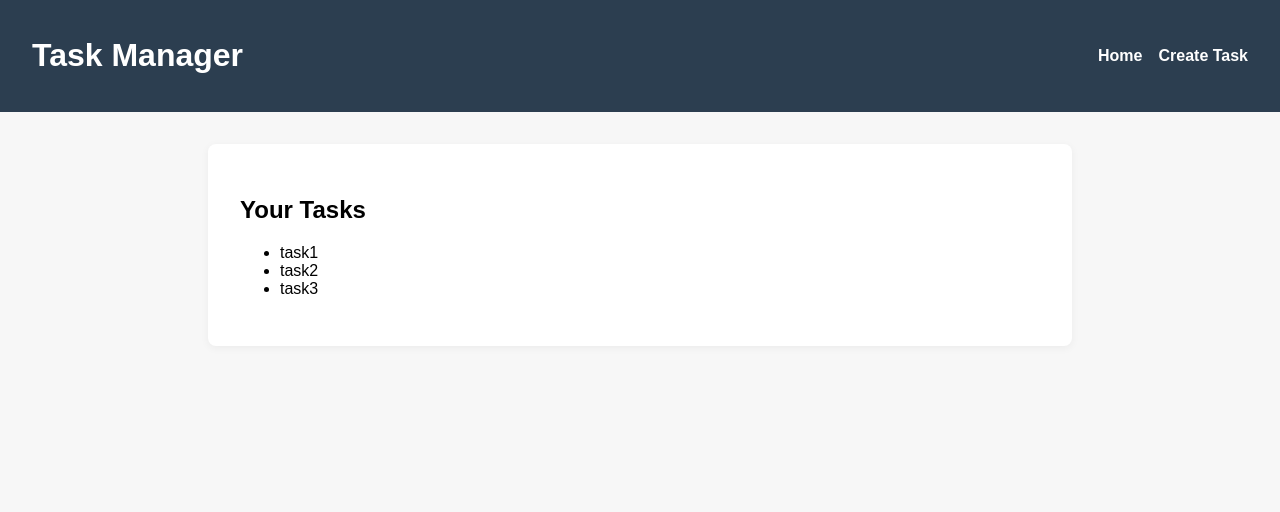
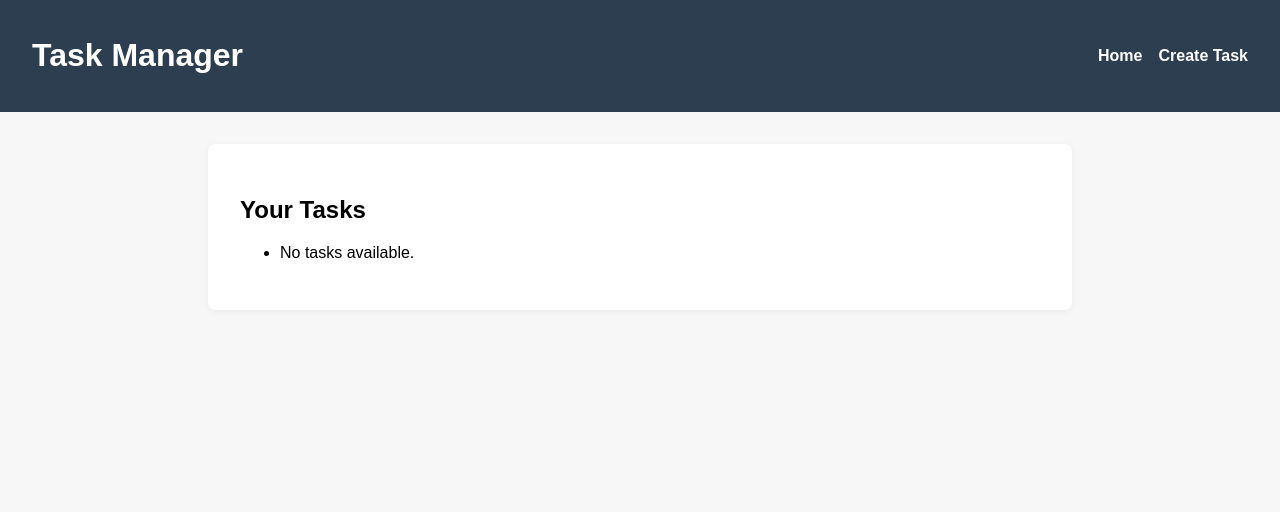
Before and after one commit to bilyay/Django-cs50, a Django app: page /tasks/ in a window 1280 px wide. Shown: the top 512 px of the page. Run offline with Django 5.2, Linux system fonts and the light colour scheme.

Commit message:
session eklendi

```diff
--- a/proje/base/tasks/templates/tasks/add.html
+++ b/proje/base/tasks/templates/tasks/add.html
@@ -3,11 +3,10 @@
 
 {% block content %}
 
-    <h1>Add a New Task</h1>
+<h1>Add a New Task</h1>
     <form action="{% url 'tasks:add' %}" method="post">
         {% csrf_token %}
-        <label for="task">Task:</label>
-        <input type="text" id="task" name="task" required>
+        {{form.as_p}}
         <button type="submit">Add Task</button>
     </form>
 {%endblock %}
--- a/proje/base/tasks/views.py
+++ b/proje/base/tasks/views.py
@@ -1,11 +1,36 @@
 from django.shortcuts import render
 
+from django import forms
+from django.http import HttpResponseRedirect
+from django.urls import reverse
+
+
 # Create your views here.
-tasks=['task1', 'task2', 'task3']
+class TaskForm(forms.Form):
+    task = forms.CharField(label="New Task", max_length=100)
+    # This is the view function for adding a new task
+
+
 
 def index(request):
+    if "tasks" not in request.session:
+        request.session["tasks"] = []
+
+
     # This is the view function for the index page
-    return render(request, 'tasks/index.html', {'tasks': tasks})
+    return render(request, 'tasks/index.html', {'tasks': request.session["tasks"]})
+
+
 def add(request):
+    # This is the view function for adding a new task
+    if request.method == 'POST':
+        form = TaskForm(request.POST)
+        if form.is_valid():
+            task = form.cleaned_data['task']
+            request.session["tasks"]+= [task]
+            return HttpResponseRedirect(reverse('tasks:index'))
+        else:
+            return render(request, 'tasks/add.html', {'form': form})
 
-    return render(request, 'tasks/add.html')
+
+    return render(request, 'tasks/add.html', {'form': TaskForm()})
```
Also changed, not shown: proje/base/db.sqlite3.
